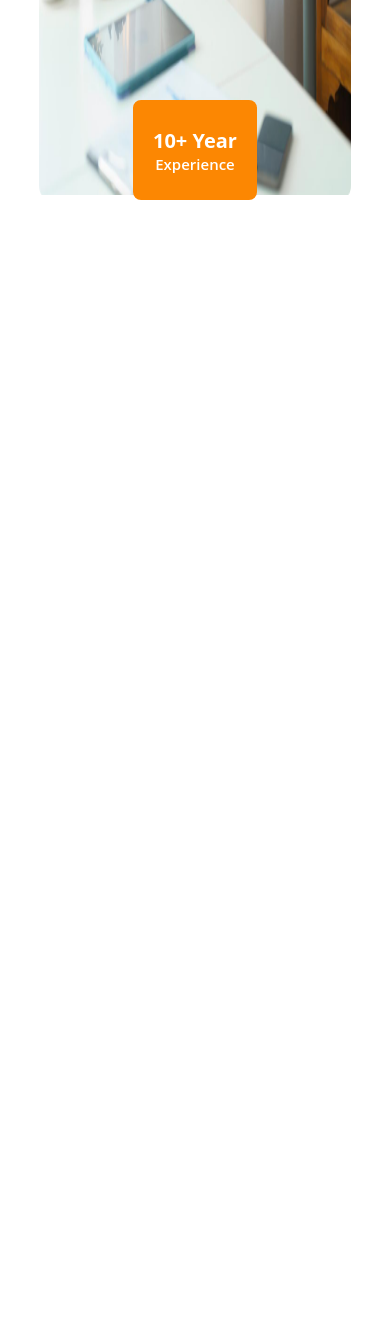
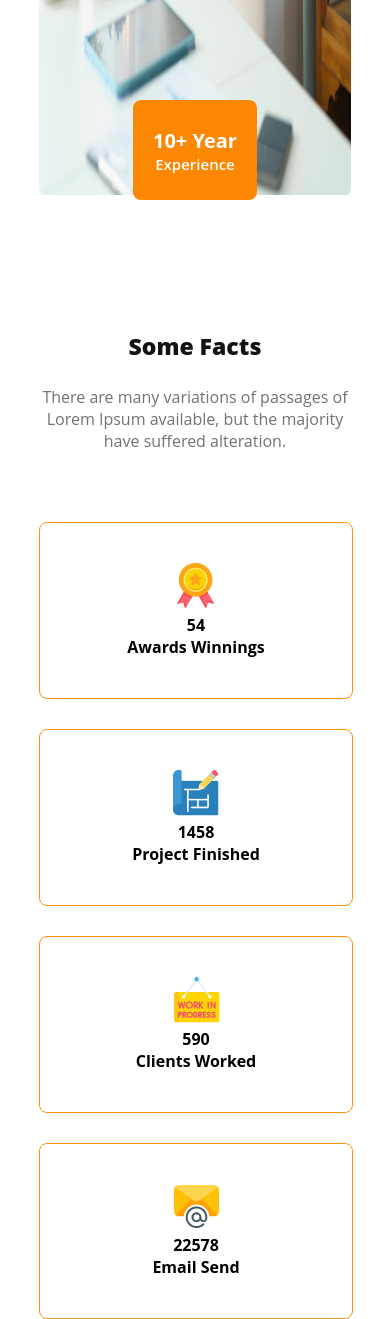
Before and after one commit to mostafizul/G3-Architects, a plain HTML site: page index.html in a window 390 px wide. Shown: the part 5228-6547 px from the top of the page. Before the commit the page ends 5528 px from the top, so only its background shows below. Drawn offline with Linux system fonts and the light colour scheme.

Commit message:
facts Section

```diff
--- a/index.html
+++ b/index.html
@@ -122,7 +122,8 @@
                     </div>
                     <div class="feature-lists-image">
                         <img src="images/architect.png" alt="Architect">
-                        <button class="btn-primary experience"> <span class="exp-year"> 10+ Year </span><br> Experience</button>
+                        <button class="btn-primary experience"> <span class="exp-year"> 10+ Year </span><br>
+                            Experience</button>
                     </div>
                 </div>
             </div>
@@ -130,6 +131,39 @@
         </section>
         <!-- core features-lists section end -->
 
+        <!-- facts section start -->
+        <section class="facts">
+            <div class="container">
+                <div class="facts-header">
+                    <h3 class="fact-title">Some Facts</h3>
+                    <p class="fact-description">There are many variations of passages of Lorem Ipsum available, but the
+                        majority have suffered alteration.</p>
+                </div>
+                <div class="facts-container">
+                    <div class="fact">
+                        <img src="images/icons/ribon.png" alt="Ribbon">
+                        <h4 class="fact-number">54</h4>
+                        <h4 class="fact-container-title">Awards Winnings</h4>
+                    </div>
+                    <div class="fact">
+                        <img src="images/icons/projects.png" alt="Projects">
+                        <h4 class="fact-number">1458</h4>
+                        <h4 class="fact-container-title">Project Finished</h4>
+                    </div>
+                    <div class="fact">
+                        <img src="images/icons/customers.png" alt="Customers">
+                        <h4 class="fact-number">590</h4>
+                        <h4 class="fact-container-title">Clients Worked</h4>
+                    </div>
+                    <div class="fact">
+                        <img src="images/icons/email.png" alt="Email">
+                        <h4 class="fact-number">22578</h4>
+                        <h4 class="fact-container-title">Email Send</h4>
+                    </div>
+                </div>
+            </div>
+        </section>
+        <!-- facts section end -->
 
     </main>
     <!-- main section end -->
--- a/style.css
+++ b/style.css
@@ -94,6 +94,8 @@ nav ul li a {
 }
 
 /* main section styles */
+
+/* feature section styles start */
 .feature {
     display: flex;
     justify-content: center;
@@ -144,6 +146,9 @@ nav ul li a {
     font-weight: 400;
 }
 
+/* feature section styles end */
+
+/* core feature section styles start  */
 .core-features-lists {
     display: flex;
     justify-content: center;
@@ -220,6 +225,54 @@ nav ul li a {
     text-align: center;
     font-size: 45px;
     font-weight: 700;
+}
+
+/* core feature section styles end */
+
+/* facts section styles start */
+.facts {
+    display: flex;
+    justify-content: center;
+    margin-top: 100px;
+}
+
+.facts-header {
+    width: 50%;
+}
+
+.fact-title {
+    color: var(--Dark-01, #131313);
+    font-size: 40px;
+    font-weight: 900;
+    margin-bottom: 24px;
+}
+
+.fact-description {
+    color: var(--Dark-03, #727272);
+    font-size: 15px;
+    font-weight: 500;
+}
+
+.facts-container {
+    margin-top: 70px;
+    display: grid;
+    grid-template-columns: repeat(4, 1fr);
+    text-align: center;
+    grid-column-gap: 20px;
+}
+
+.fact {
+    border-radius: 8px;
+    border: 1px solid #FF900E;
+    width: 90%;
+    padding: 40px 0px;
+}
+
+.fact:hover {
+    transform: scale(2);
+    transition: 2s ease;
+    border: none;
+    font-size: 14px;
 }
 
 /* media queries style */
@@ -302,4 +355,39 @@ nav ul li a {
         font-weight: 700;
     }
 
+    .facts {
+        margin-top: 30px;
+        align-items: center;
+    }
+
+    .facts-header {
+        width: 100%;
+    }
+
+    .fact-title {
+        font-size: 23px;
+        font-weight: 900;
+        text-align: center;
+    }
+
+    .fact-description {
+        font-size: 16px;
+        font-weight: 400;
+        text-align: center;
+    }
+
+    .facts-container {
+        margin-top: 70px;
+        display: grid;
+        grid-template-columns: repeat(1, 1fr);
+        grid-row-gap: 30px;
+    }
+
+    .fact {
+        border-radius: 8px;
+        border: 1px solid #FF900E;
+        width: 100%;
+        padding: 40px 0px;
+    }
+
 }
```
